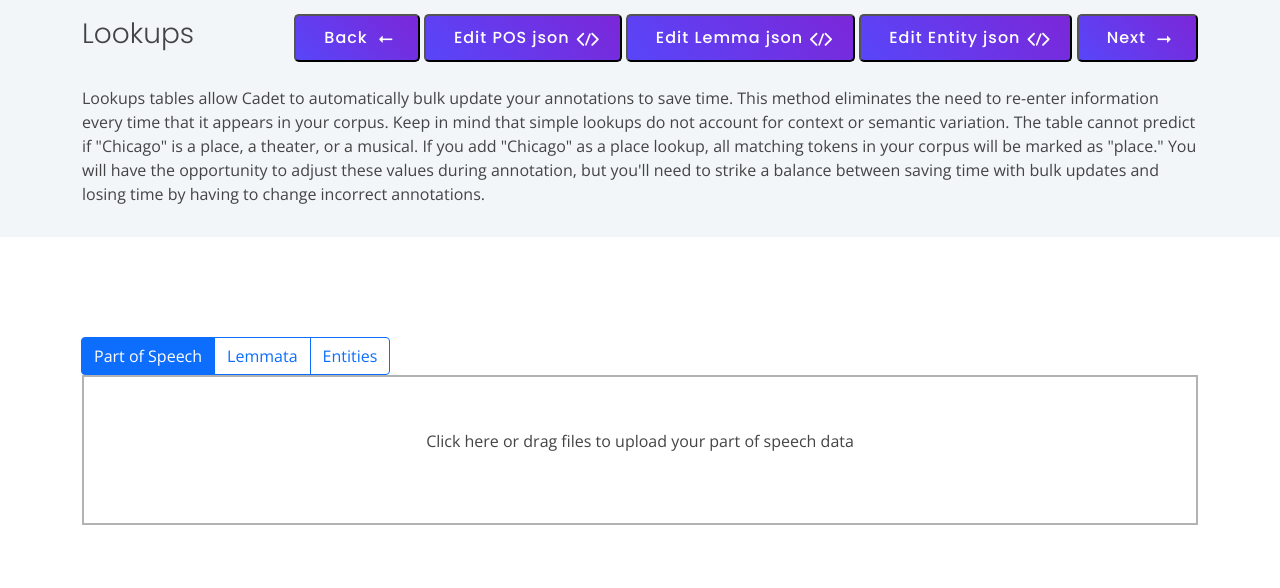
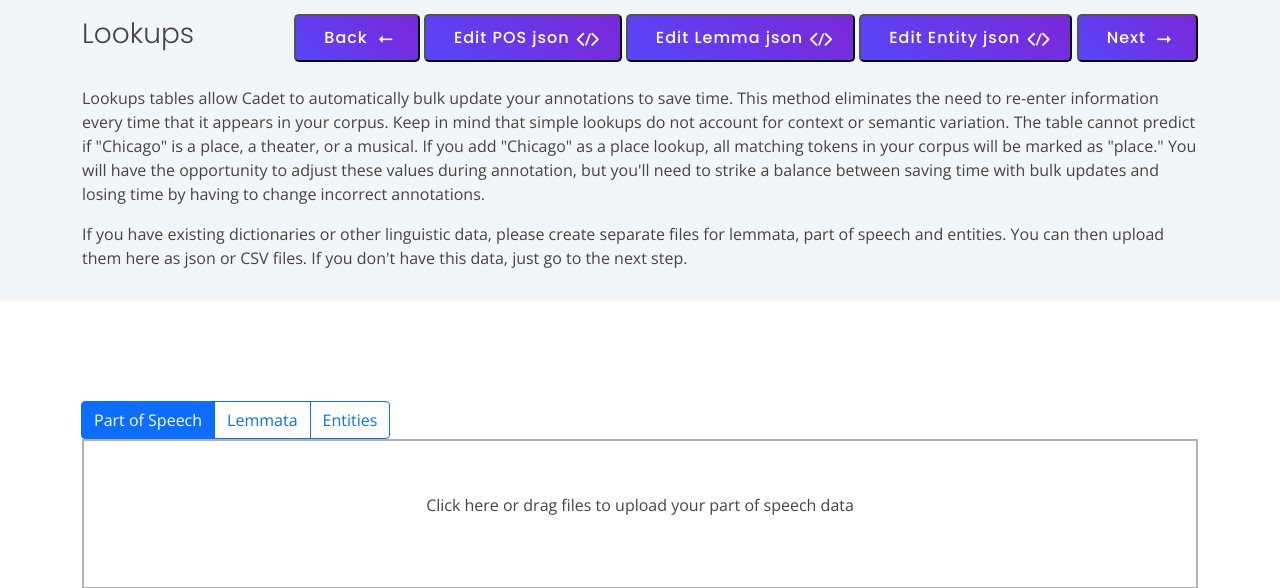
Before and after one commit to BCDH/cadet, a FastAPI app: template app/templates/lookups.html in a window 1280 px wide. Shown: the part 151-739 px from the top of the page. Run offline with FastAPI, Linux system fonts and the light colour scheme; the template is opened without the code that fills it, so the values that code supplies are empty; parts of the project's set-up code (start-up, migrations or seed data) failed here and were passed over; some libraries are stand-ins or nearby versions.

Commit message:
more bug

```diff
--- a/app/templates/lookups.html
+++ b/app/templates/lookups.html
@@ -24,9 +24,9 @@
         </div>
         <div class="faq-list">
           <button class="nice-button" onclick="location.href='/tokenization'">Back<i style='color:white;'class='icofont-long-arrow-left'></i></button>
-          <button class="nice-button" onclick="location.href='edit?file_name=pos'">Edit POS json<i style='color:white;'class='icofont-code-alt'></i></button>
-          <button class="nice-button" onclick="location.href='edit?file_name=lemma'">Edit Lemma json<i style='color:white;'class='icofont-code-alt'></i></button>
-          <button class="nice-button" onclick="location.href='edit?file_name=entity'">Edit Entity json<i style='color:white;'class='icofont-code-alt'></i></button>
+          <button class="nice-button" onclick="location.href='edit_lookup?type=pos'">Edit POS json<i style='color:white;'class='icofont-code-alt'></i></button>
+          <button class="nice-button" onclick="location.href='edit_lookup?type=lemma'">Edit Lemma json<i style='color:white;'class='icofont-code-alt'></i></button>
+          <button class="nice-button" onclick="location.href='edit_lookup?type=entity'">Edit Entity json<i style='color:white;'class='icofont-code-alt'></i></button>
           <button class="nice-button" onclick="location.href='/texts'">Next<i style='color:white;'class='icofont-long-arrow-right'></i></button>
          </div>
 
@@ -41,6 +41,10 @@
       lookup, all matching tokens in your corpus will be marked as "place." You will have the opportunity to
       adjust these values during annotation, but you'll need to strike a balance between saving time with bulk
       updates and losing time by having to change incorrect annotations.</p>
+      <p>
+        If you have existing dictionaries or other linguistic data, please create separate files for lemmata, part of speech
+        and entities.  You can then upload them here as json or CSV files. If you don't have this data, just go to the next step.
+      </p>
     </div>
   </section><!-- End Breadcrumbs -->
   <section class="inner-page">
```
